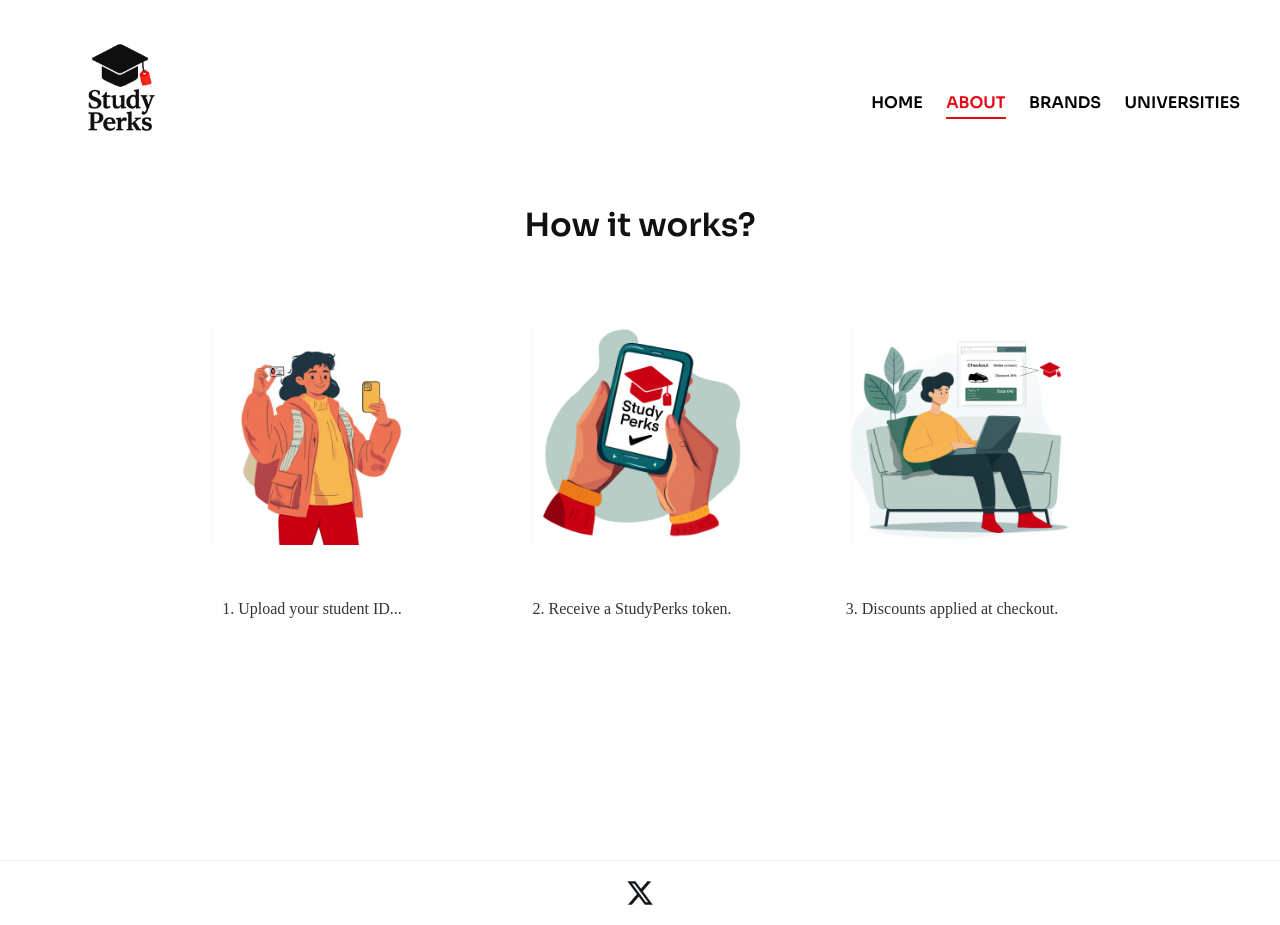
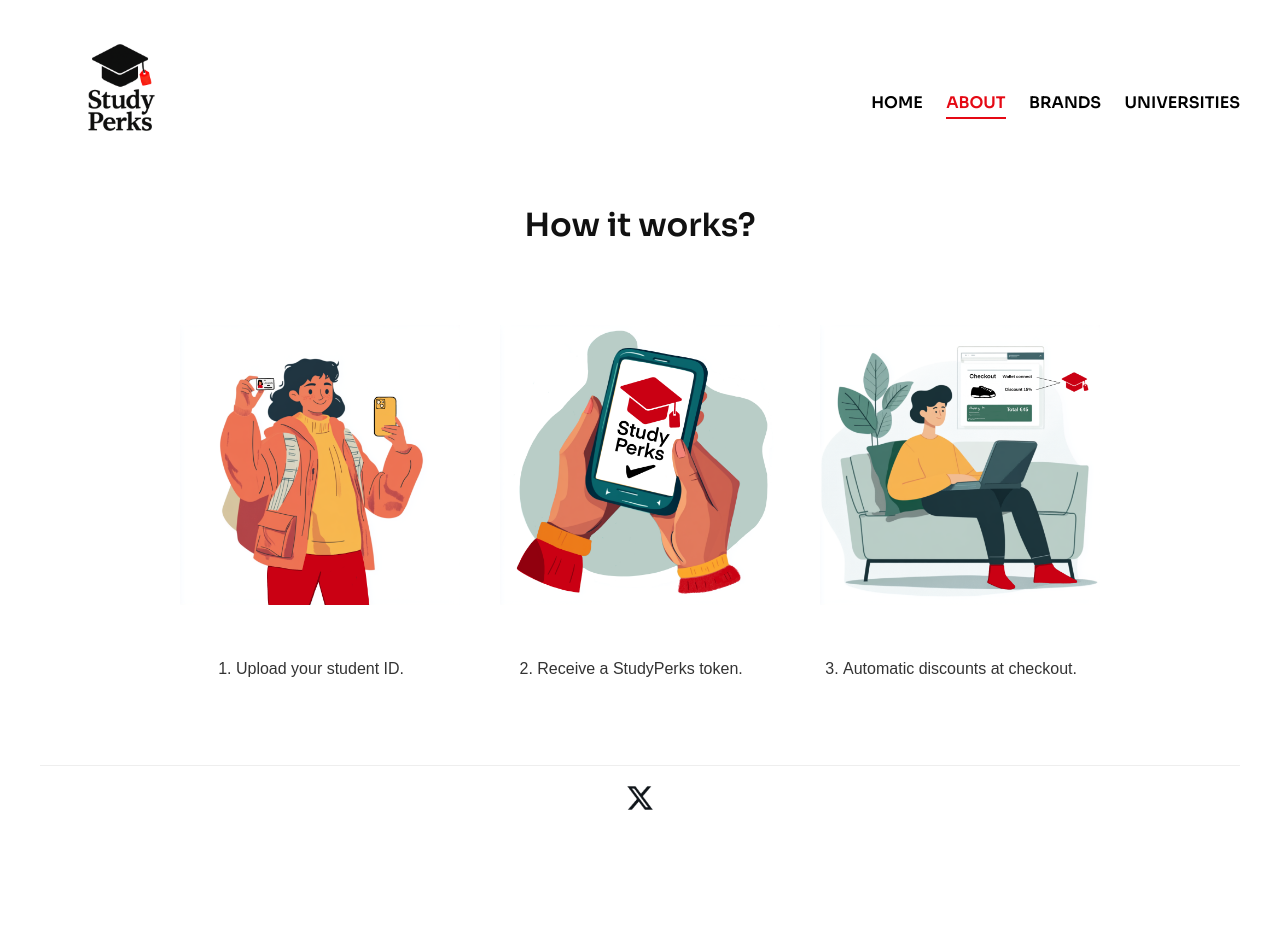
Before and after one commit to sarahwoods89/StudyPerks, a Node server app: page /about in a window 1280 px wide. After the commit the page ends 810 px from the top, so only its background shows below. Run offline with Node 20, Linux system fonts and the light colour scheme.

Commit message:
illustrations

```diff
--- a/public/stylesheets/style.css
+++ b/public/stylesheets/style.css
@@ -229,13 +229,14 @@
 
 
 .step-section img {
-  width: 220px;
+  width: 280px;
   height: auto;
   margin-bottom: 15px;
 }
 
 .step-text {
   font-size: 2.25rem;
+  font-family: Arial, Helvetica, sans-serif;
   line-height: 1.6;
   text-align: center;
   padding: 0 20px;
--- a/views/about.ejs
+++ b/views/about.ejs
@@ -16,7 +16,7 @@
         <div class="steps-wrapper">
   <div class="step-section">
     <img src="/images/studentTakingSelfie.png" alt="Step 1">
-    <ol class="step-text"><li>Upload your student ID...</li></ol>
+    <ol class="step-text"><li>Upload your student ID.</li></ol>
   </div>
 
   <div class="step-section">
@@ -26,11 +26,9 @@
 
   <div class="step-section">
     <img src="/images/automaticDiscount.png" alt="Step 3">
-    <ol class="step-text" start="3"><li>Discounts applied at checkout.</li></ol>
+    <ol class="step-text" start="3"><li>Automatic discounts at checkout.</li></ol>
   </div>
 </div>
-
-      </div>
     </main>
 
      <%- include('partials/footer') %>
```
